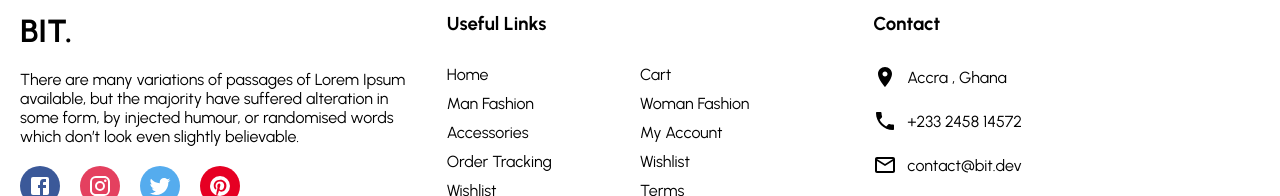
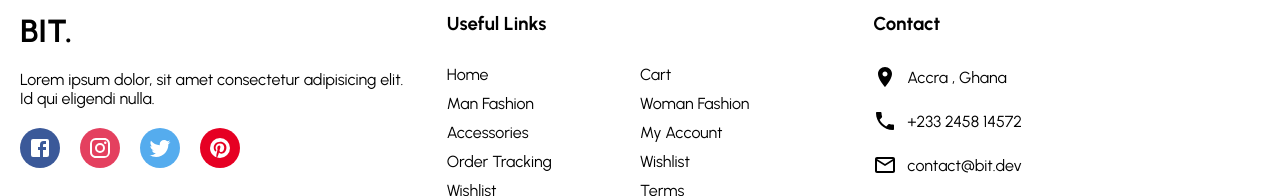
Before and after one commit to alb1nut/ecommerce-app, a React (Create React App) app: page / in a window 1280 px wide. Shown: the part 2744-2940 px from the top of the page. Built offline with nearby package versions, Linux system fonts and the light colour scheme; grey boxes are pictures that could not be loaded.

Commit message:
adding image catalog to data set

```diff
--- a/src/components/Footer.jsx
+++ b/src/components/Footer.jsx
@@ -87,9 +87,7 @@
         <Left>
           <Logo>BIT.</Logo>
           <Desc>
-            There are many variations of passages of Lorem Ipsum available, but
-            the majority have suffered alteration in some form, by injected
-            humour, or randomised words which don’t look even slightly believable.
+          Lorem ipsum dolor, sit amet consectetur adipisicing elit. Id qui eligendi nulla.
           </Desc>
           <SocialContainer>
             <SocialIcon color="3B5999">
```
